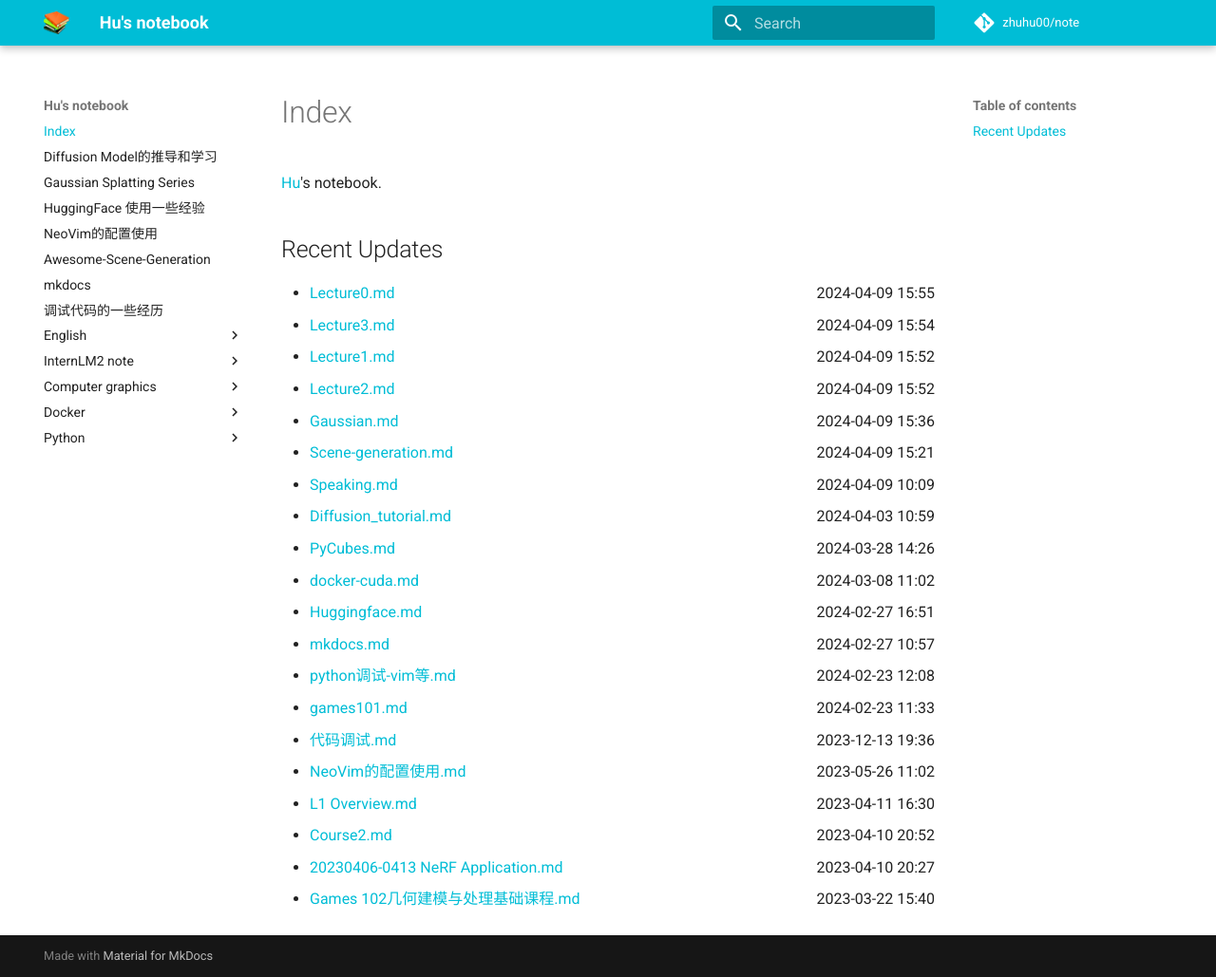
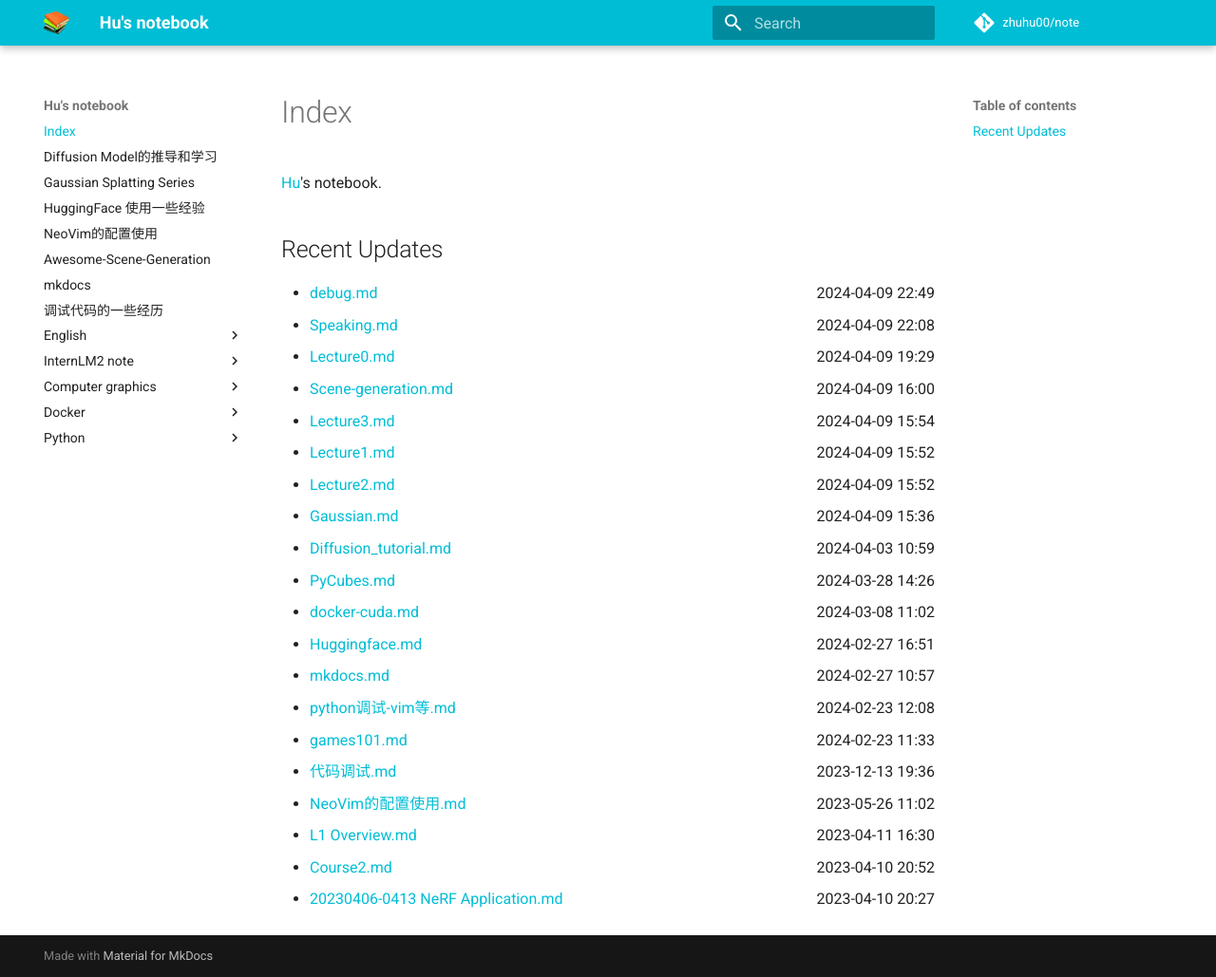
Before and after one commit to zhuhu00/note, an MkDocs documentation site: the page built from docs/index.md, in a window 1280 px wide and 1029 px high. Shown: the whole window at 95% size. Built offline with MkDocs 1.6.1 and Material for MkDocs 9.7.7, drawn with Linux system fonts in a browser that asks for light colours; comment, search, counter and statistics services are not loaded.

Commit message:
update recent

```diff
--- a/docs/index.md
+++ b/docs/index.md
@@ -4,13 +4,14 @@
 [Hu](https://zhuhu00.top/)'s notebook.
 
 ## Recent Updates
-- [Lecture0.md](InternLM2-note/Lecture0/) <span style="float: right;">2024-04-09 15:55</span>
+- [debug.md](python/debug/) <span style="float: right;">2024-04-09 22:49</span>
+- [Speaking.md](English/Speaking/) <span style="float: right;">2024-04-09 22:08</span>
+- [Lecture0.md](InternLM2-note/Lecture0/) <span style="float: right;">2024-04-09 19:29</span>
+- [Scene-generation.md](Scene-generation/) <span style="float: right;">2024-04-09 16:00</span>
 - [Lecture3.md](InternLM2-note/Lecture3/) <span style="float: right;">2024-04-09 15:54</span>
 - [Lecture1.md](InternLM2-note/Lecture1/) <span style="float: right;">2024-04-09 15:52</span>
 - [Lecture2.md](InternLM2-note/Lecture2/) <span style="float: right;">2024-04-09 15:52</span>
 - [Gaussian.md](Gaussian/) <span style="float: right;">2024-04-09 15:36</span>
-- [Scene-generation.md](Scene-generation/) <span style="float: right;">2024-04-09 15:21</span>
-- [Speaking.md](English/Speaking/) <span style="float: right;">2024-04-09 10:09</span>
 - [Diffusion_tutorial.md](Diffusion_tutorial/) <span style="float: right;">2024-04-03 10:59</span>
 - [PyCubes.md](python/PyCubes/) <span style="float: right;">2024-03-28 14:26</span>
 - [docker-cuda.md](docker/docker-cuda/) <span style="float: right;">2024-03-08 11:02</span>
@@ -23,4 +24,3 @@
 - [L1 Overview.md](computer graphics/CMU-16-825-Learning for 3D Vision/L1 Overview/) <span style="float: right;">2023-04-11 16:30</span>
 - [Course2.md](computer graphics/games201/Course2/) <span style="float: right;">2023-04-10 20:52</span>
 - [20230406-0413 NeRF Application.md](computer graphics/games102/20230406-0413 NeRF Application/) <span style="float: right;">2023-04-10 20:27</span>
-- [Games 102几何建模与处理基础课程.md](computer graphics/games102/Games 102几何建模与处理基础课程/) <span style="float: right;">2023-03-22 15:40</span>
```
